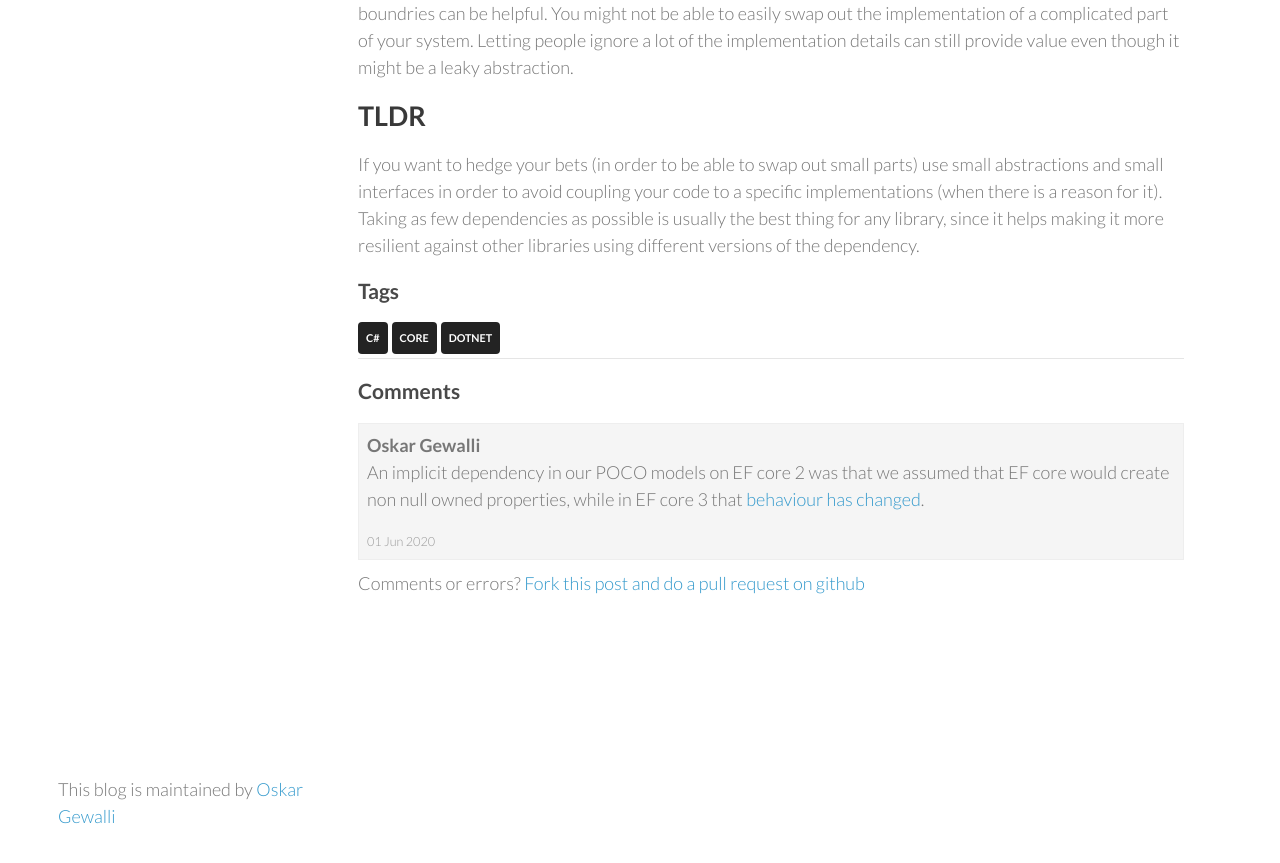
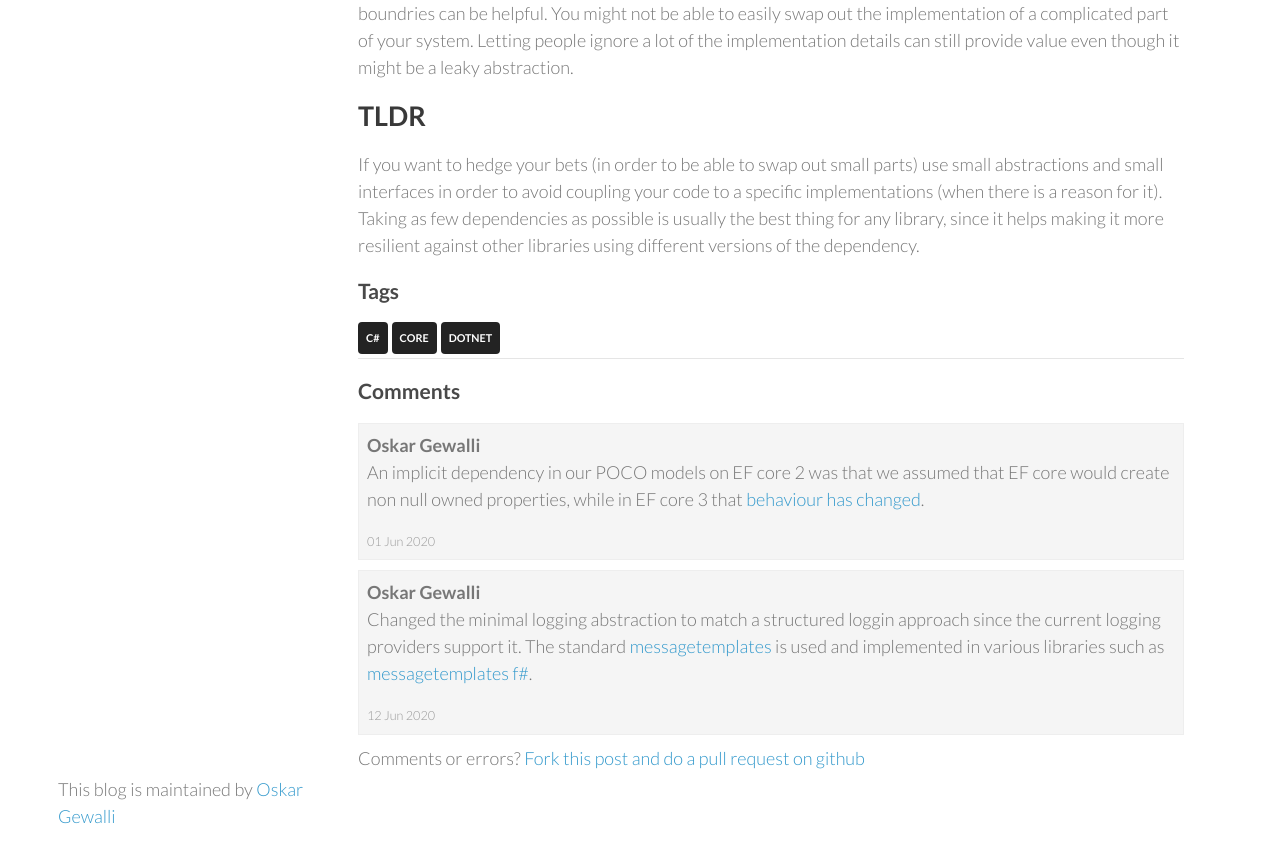
Before and after one commit to wallymathieu/assertfail, a Jekyll site: the page built from _posts/2020-05-28-Implicit-versus-explicit-dependencies.md, in a window 1280 px wide and 900 px high, scrolled down 3891 px. Shown: the top 863 px of the window. Built offline with Jekyll 4.4.1, drawn with Linux system fonts in a browser that asks for light colours; nearby versions of some CDN libraries; some of the changed text lies outside the part shown.

Commit message:
Should use structured loggin as default

````diff
--- a/_posts/2020-05-28-Implicit-versus-explicit-dependencies.md
+++ b/_posts/2020-05-28-Implicit-versus-explicit-dependencies.md
@@ -7,6 +7,10 @@ comments:
   - author: Oskar Gewalli
     content: An implicit dependency in our POCO models on EF core 2 was that we assumed that EF core would create non null owned properties, while in EF core 3 that [behaviour has changed](https://docs.microsoft.com/en-us/archive/msdn-magazine/2019/november/data-points-backing-field-and-owned-entity-changes-in-ef-core-3-0).
     date: 2020-06-01T10:15:35+01:00
+  - author: Oskar Gewalli
+    content: Changed the minimal logging abstraction to match a structured loggin approach since the current logging providers support it. The standard [messagetemplates](https://messagetemplates.org/) is used and implemented in various libraries such as [messagetemplates f#](https://github.com/messagetemplates/messagetemplates-fsharp).
+    date: 2020-06-12T15:55:35+01:00
+
 ---
 
 These are musings related to the question what kind of libraries resist the test of time. Some of it is related to issues encountered due to [Dependency Hell](https://en.wikipedia.org/wiki/Dependency_hell).
@@ -101,8 +105,8 @@ If you want to avoid having to upgrade everything at once and instead want to ta
 That's why preference when it comes to for example library logging to choose the amount of dependencies you feel that you can handle. If you can get away with something like the following for logging:
 
 ```c#
-using LogError = Action<string, Exception>;
-using LogDebug = Action<string>;
+using LogError = Action<string, Exception, object[]>;
+using LogDebug = Action<string, object[]>;
 ```
 
 You don't really need to worry too much about different future implementations. The above definition might not be enough for your needs (why a larger abstraction is warranted).
````
